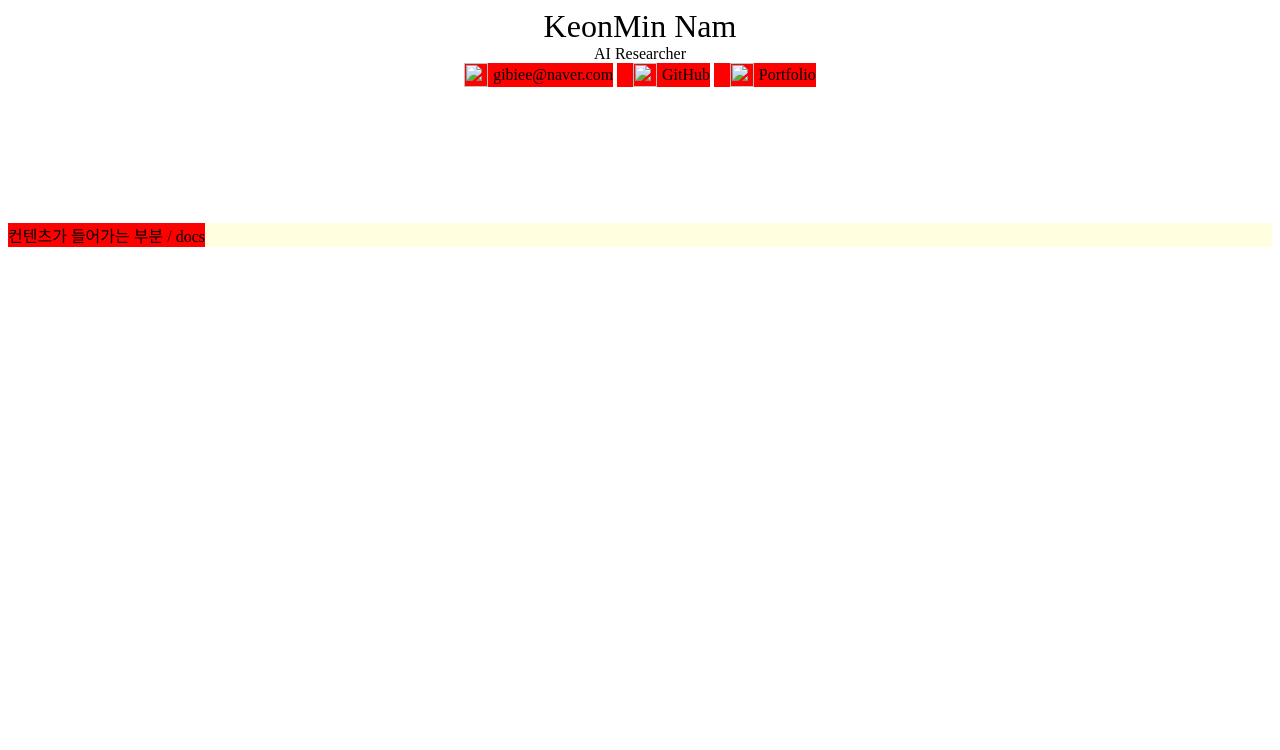
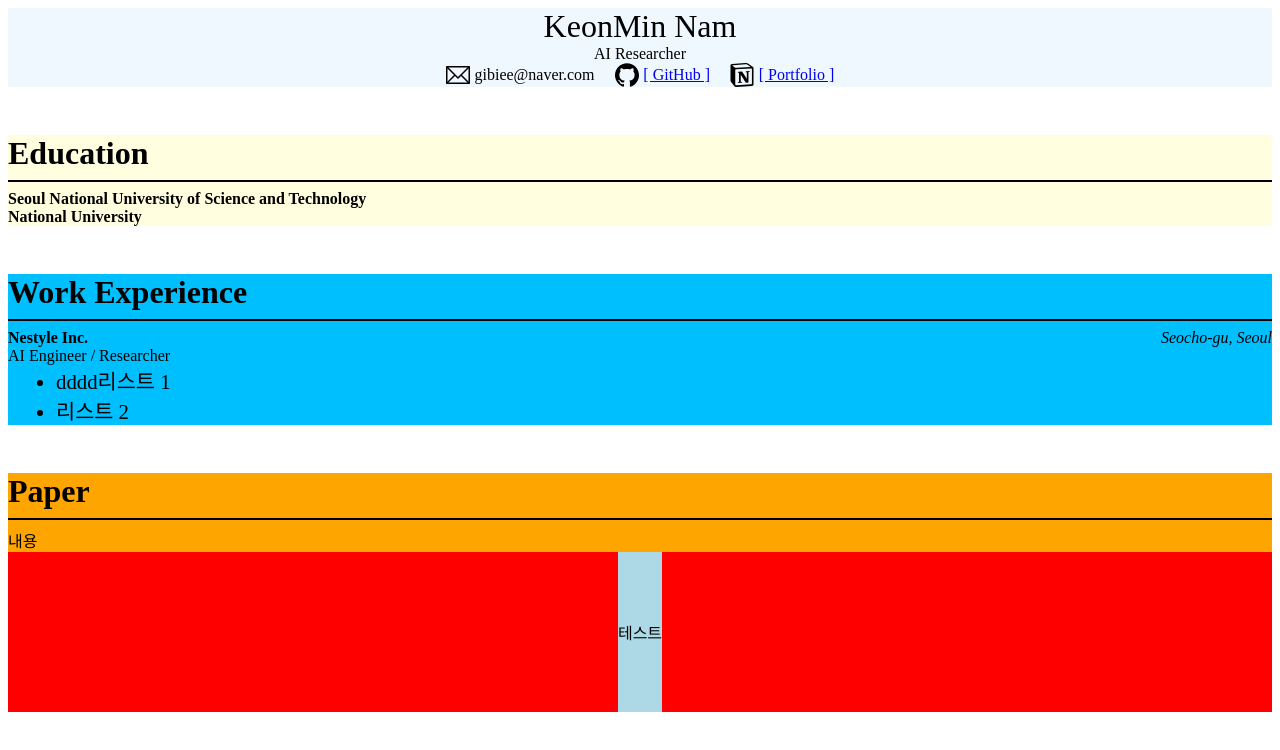
Before and after one commit to gibiee/gibiee.github.io, a plain HTML site: page docs/index.html in a window 1280 px wide. Drawn offline with Linux system fonts and the light colour scheme.

Commit message:
i hate html

```diff
--- a/docs/index.html
+++ b/docs/index.html
@@ -3,48 +3,143 @@
 <head>
     <meta charset="UTF-8">
     <style>
-        #header_1 {
+        /* HEADER */
+        #header {
+            background-color: aliceblue;
+        }
+        #header_name {
             font-size: 2rem;
             text-align: center;
         }
-        #header_2 {
+        #header_job {
             font-size: 1rem;
             text-align: center;
         }
-        #header_3 {
-            height: 10rem;
+        #header_links {
             text-align: center;
         }
-        .icon {
+        .header_span {
+            display: inline-flex;
+            vertical-align: middle;
+            align-items: center;
+        }
+        .header_icon {
             width: 1.5rem;
             height: 1.5rem;
             margin-left: 1rem;
             margin-right: 0.3rem;
         }
-        span {
+
+        /* CONTENTS */
+        hr {
+            border: 0.1rem solid black;
+        }
+
+        /* EDUCATION */
+        #edu {
+            background-color: lightyellow;
+            margin-top: 3rem;
+        }
+        #edu_title {
+            font-size: 2rem;
+            font-weight: bold;
+        }
+        .edu_name {
+            font-weight: bold;
+        }
+
+        /* EXPERIENCE */
+        #work {
+            background-color: deepskyblue;
+            margin-top: 3rem;
+        }
+        #work_title {
+            font-size: 2rem;
+            font-weight: bold;
+        }
+        .work_name {
+            font-weight: bold;
+        }
+        .work_pos {
+            float: right;
+            font-style: italic;
+        }
+        .work_job {
+            font-size: 1rem;
+        }
+        .work_ul {
+            margin-top: 0;
+            padding-left: 0;
+            margin-left: 3rem;
+        }
+        .work_li {
+            font-size: 1.3rem;
+        }
+
+        #paper {
+            background-color: orange;
+            margin-top: 3rem;
+        }
+        #paper_title {
+            font-size: 2rem;
+            font-weight: bold;
+        }
+
+        #div_test {
+            height: 10rem;
+            background-color: red;
+            text-align: center;
+        }
+        #span_test {
+            background-color: lightblue;
             display: inline-flex;
-            vertical-align: middle;
             align-items: center;
-            background-color: red;
-        }
-        #content {
-            background-color: lightyellow;
+            height: 100%;
         }
     </style>
 </head>
     <body>
         <div id='header'>
-            <div id="header_1">KeonMin Nam</div>
-            <div id="header_2">AI Researcher</div>
-            <div id="header_3">
-                <span><img class='icon' src="CV/email.svg" style="margin-left:0"/>gibiee@naver.com</span>
-                <span><img class='icon' src="CV/github.svg"/>GitHub</span>
-                <span><img class='icon' src="CV/notion.svg"/>Portfolio</span>
+            <div id="header_name">KeonMin Nam</div>
+            <div id="header_job">AI Researcher</div>
+            <div id="header_links">
+                <span class="header_span"><img class='header_icon' src="email.svg" style="margin-left:0"/>gibiee@naver.com</span>
+                <span class="header_span"><img class='header_icon' src="github.svg"/><a href="https://github.com/gibiee">[ GitHub ]</a></span>
+                <span class="header_span"><img class='header_icon' src="notion.svg"/><a href="https://gibiee.notion.site/gibiee/b6c823e655254558b2ab034814758244">[ Portfolio ]</a></span>
             </div>
+        </div>
 
+        <div id="edu">
+            <span id="edu_title">Education</span>
+            <hr/>
+            <div class="edu_name">Seoul National University of Science and Technology</div>
+            <div class="edu_name">National University</div>
         </div>
-        <div id='content'>
-            <span>컨텐츠가 들어가는 부분 / docs</span>
+
+
+        <div id="work">
+            <div id="work_title">Work Experience</div>
+            <hr/>
+            <div>
+                <span class="work_name">Nestyle Inc.</span>
+                <span class="work_pos">Seocho-gu, Seoul</span>
+            </div>
+            <div class="work_job">AI Engineer / Researcher</div>
+            <ul class="work_ul">
+                <li class="work_li">dddd리스트 1</li>
+                <li class="work_li">리스트 2</li>
+            </ul>
+        </div>
+
+        <div id="paper">
+            <div id="paper_title">Paper</div>
+            <hr/>
+            <div>내용</div>
+        </div>
+
+
+        <div id="div_test">
+            <span id="span_test">테스트</span>
         </div>
     </body>
 
```
